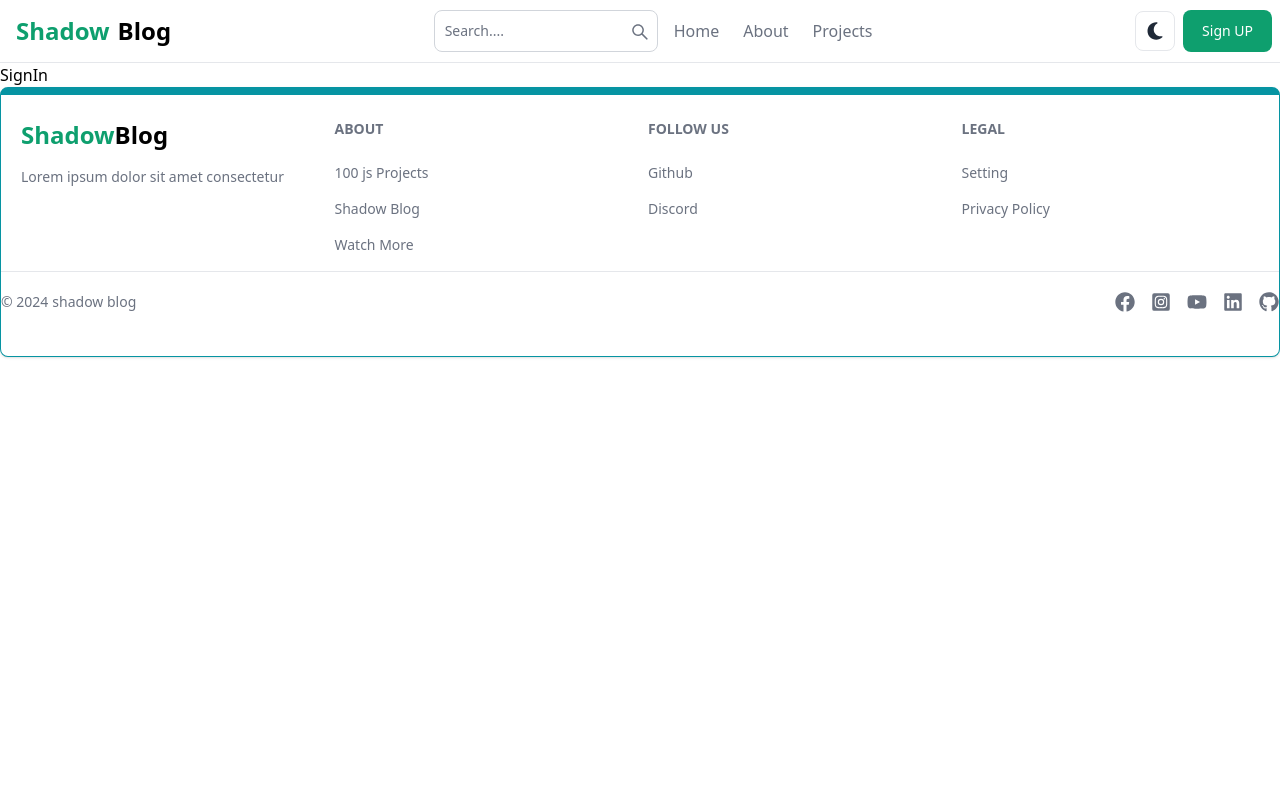
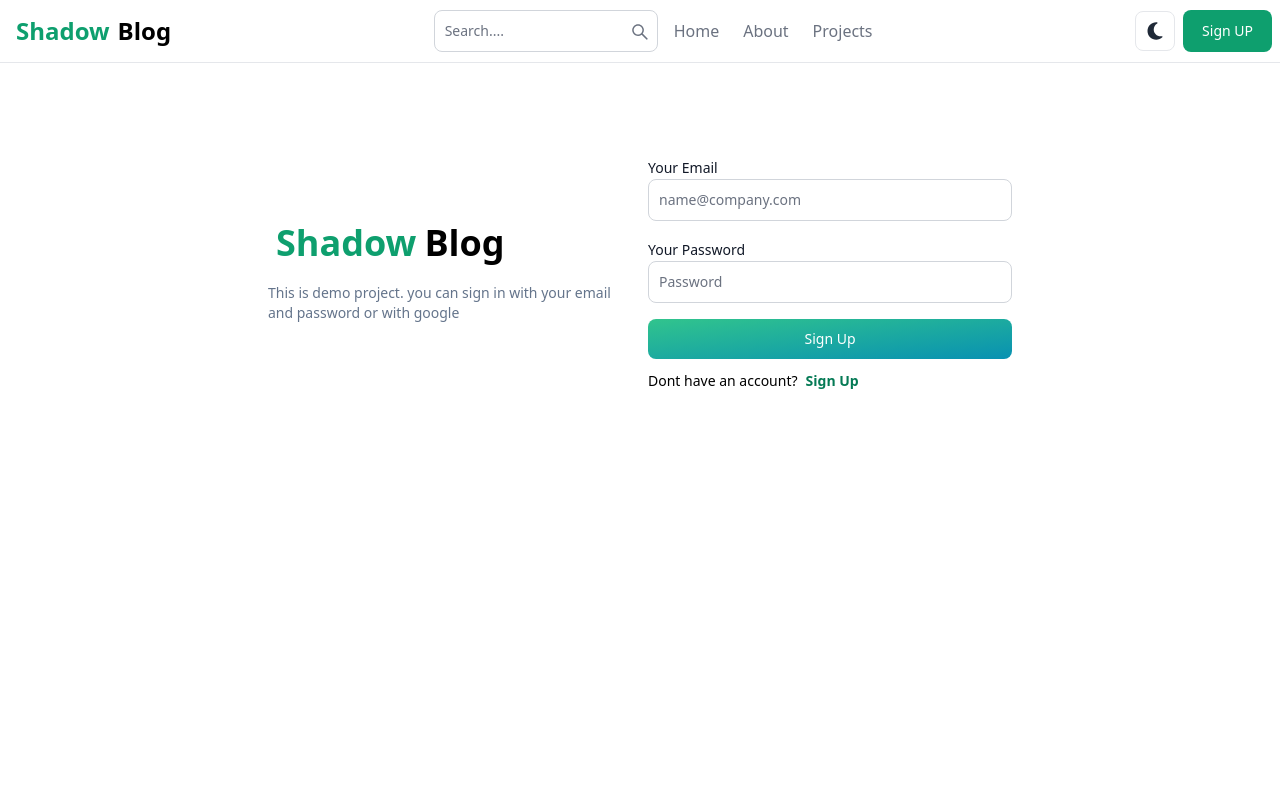
Before and after one commit to NazmulHasan68/mern-blog, a React (Vite) app in the folder client/: page /sign-in in a window 1280 px wide. Shown: the top 800 px of the page. Built offline with nearby package versions, Linux system fonts and the light colour scheme.

Commit message:
complete sign in page functionality

```diff
--- a/client/src/components/Footer.jsx
+++ b/client/src/components/Footer.jsx
@@ -60,7 +60,7 @@ export default function FooterComponent() {
             </Footer.LinkGroup>
           </div>
         </div>
-        <div className="w-full flex sm:items-center sm:justify-between justify-center gap-10 border-t my-4 py-5">
+        <div className="w-full flex sm:items-center sm:justify-between justify-center gap-10 border-t my-4 py-5 mx-auto">
           <Footer.Copyright href="#" by="shadow blog" year={new Date().getFullYear()}/>
           <div className="flex gap-4">
             <Footer.Icon href="#" icon={FaFacebook}/>
--- a/client/src/pages/SignIn.jsx
+++ b/client/src/pages/SignIn.jsx
@@ -1,8 +1,101 @@
+
+import { Alert, Button, Label, Spinner, TextInput } from "flowbite-react";
+import { useState } from "react";
+import { Link, useNavigate } from "react-router-dom";
 
 export default function SignIn() {
+
+  const [formData, setFormData] = useState({})
+  const [errorMessage , setErrorMessage] = useState()
+  const [loading, setloading] = useState(false)
+  const navigate = useNavigate()
+  const handleChange = (e) =>{
+    setFormData({...formData, [e.target.id]:e.target.value.trim()})
+    console.log(formData);
+  }
+
+  const handleSumit = async(e)=>{
+    e.preventDefault()
+    if(!formData.email ||!formData.password){
+      return setErrorMessage('Please fillout all field')
+    }
+    try {
+      setloading(true)
+      setErrorMessage(null)
+      const res = await fetch('/api/auth/signin',{
+        method: 'POST',
+        headers : {'Content-Type': 'application/json'},
+        body : JSON.stringify(formData),
+      })
+      const data = await res.json();
+     if(data.success === false){
+      setErrorMessage(data.message)
+     }
+     setloading(false)
+     navigate('/')
+
+    } catch (error) {
+      console.log(error);
+      setloading(false)
+    }
+  }
+
   return (
-    <div>
-      SignIn
+    <div className=" min-h-screen mt-20">
+     <div className="flex p-3 max-w-3xl gap-4 mx-auto flex-col sm:flex-row sm:items-center">
+      {/* left side */}
+      <div className="flex-1">
+        <Link to="/"className="self-center whitespace-nowrap font-bold dark:text-white text-3xl sm:text-4xl ">
+        <span className="px-2 py-1 text-green-500 text-shadow-xl rounded ">
+          Shadow
+        </span>
+          Blog
+      </Link>
+      <p className="text-sm mt-5 text-slate-500">This is demo project. you can sign in with your email and password or with google</p>
+      </div>
+        {/* Right side */}
+      <div className="mt-4 sm:mt-0 flex-1">
+        <form className="flex flex-col gap-4" onSubmit={handleSumit}>
+          <div className="">
+            <Label value='Your Email'/>
+            <TextInput
+              type="email"
+              placeholder="name@company.com"
+              id="email"
+              onChange={handleChange}
+            />
+          </div>
+          <div className="">
+            <Label value='Your Password'/>
+            <TextInput
+              type="password"
+              placeholder="Password"
+              id="password"
+              onChange={handleChange}
+            />
+          </div>
+          <Button gradientDuoTone="greenToBlue" type="submit" disabled={loading}>
+            {
+              loading ? (<>
+                <Spinner size="sm"/>
+                <span className="pl-3">Loading...</span>
+              </>) :  'Sign Up'
+            }
+          </Button>
+        </form>
+        <div className="flex gap-2 text-sm mt-3">
+            <span>Dont have an account?</span>
+            <Link to='/sign-up' className="text-green-600  font-semibold">Sign Up</Link>
+        </div>
+        {
+            errorMessage && (
+              <Alert className="mt-1" color="failure">
+                {errorMessage}
+              </Alert>
+            )
+          }
+      </div>
+     </div>
     </div>
   )
 }
--- a/client/src/pages/SignUp.jsx
+++ b/client/src/pages/SignUp.jsx
@@ -51,7 +51,7 @@ export default function SignUp() {
         </span>
           Blog
       </Link>
-      <p className="text-sm mt-5">This is demo project. you can sign up with your email and password or with google</p>
+      <p className="text-sm mt-5 text-slate-500">This is demo project. you can sign up with your email and password or with google</p>
       </div>
         {/* Right side */}
       <div className="mt-4 sm:mt-0 flex-1">
```
Also changed, not shown: 1 other file (tests, documents, lock files or other folders).
